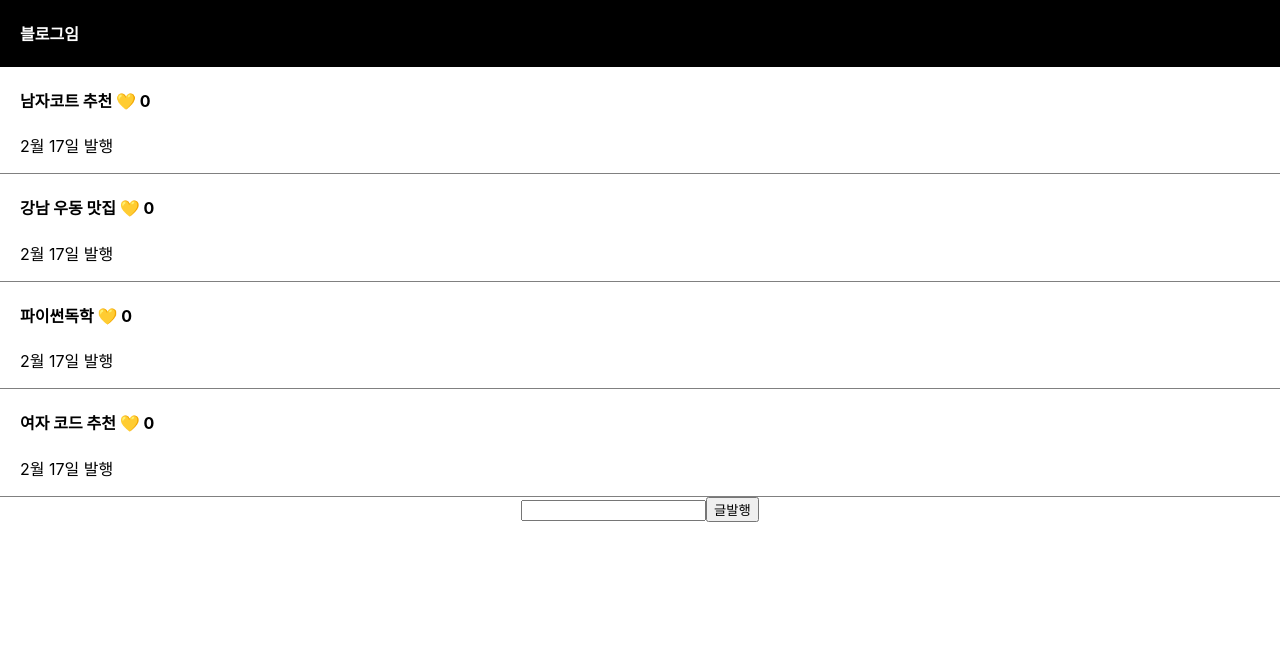
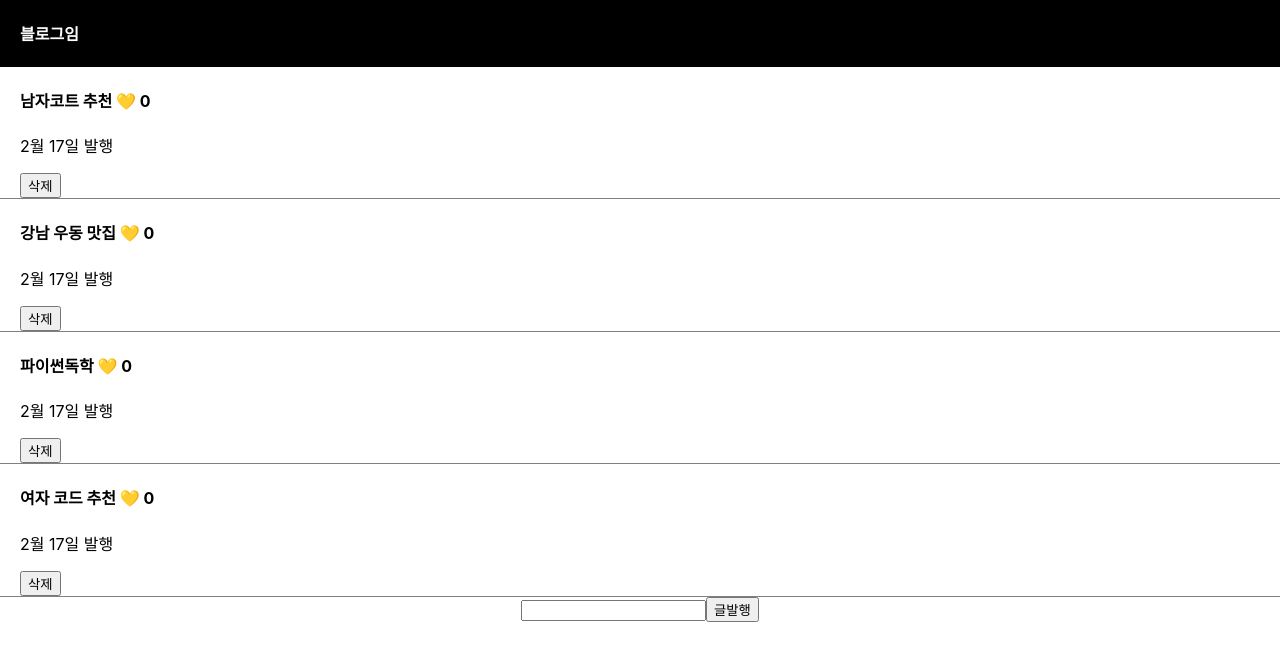
Before and after one commit to parkjooyoung0608/codingApple, a React (Create React App) app: page / in a window 1280 px wide. Shown: the top 660 px of the page. Built offline with nearby package versions, Linux system fonts and the light colour scheme.

Commit message:
숙제: 삭제 버튼 누르면 글 삭제 기능 구현

```diff
--- a/src/App.js
+++ b/src/App.js
@@ -44,7 +44,11 @@ function App() {
                   }}> 💛</span> {따봉[i]}
                 </h4>
                 <p>2월 17일 발행</p>
-
+                <button onClick={()=>{
+                  let copy = [...글제목]
+                  copy.splice(i, 1);
+                  글제목변경(copy)
+                }}>삭제</button>
               </div>
             )
           })
```
